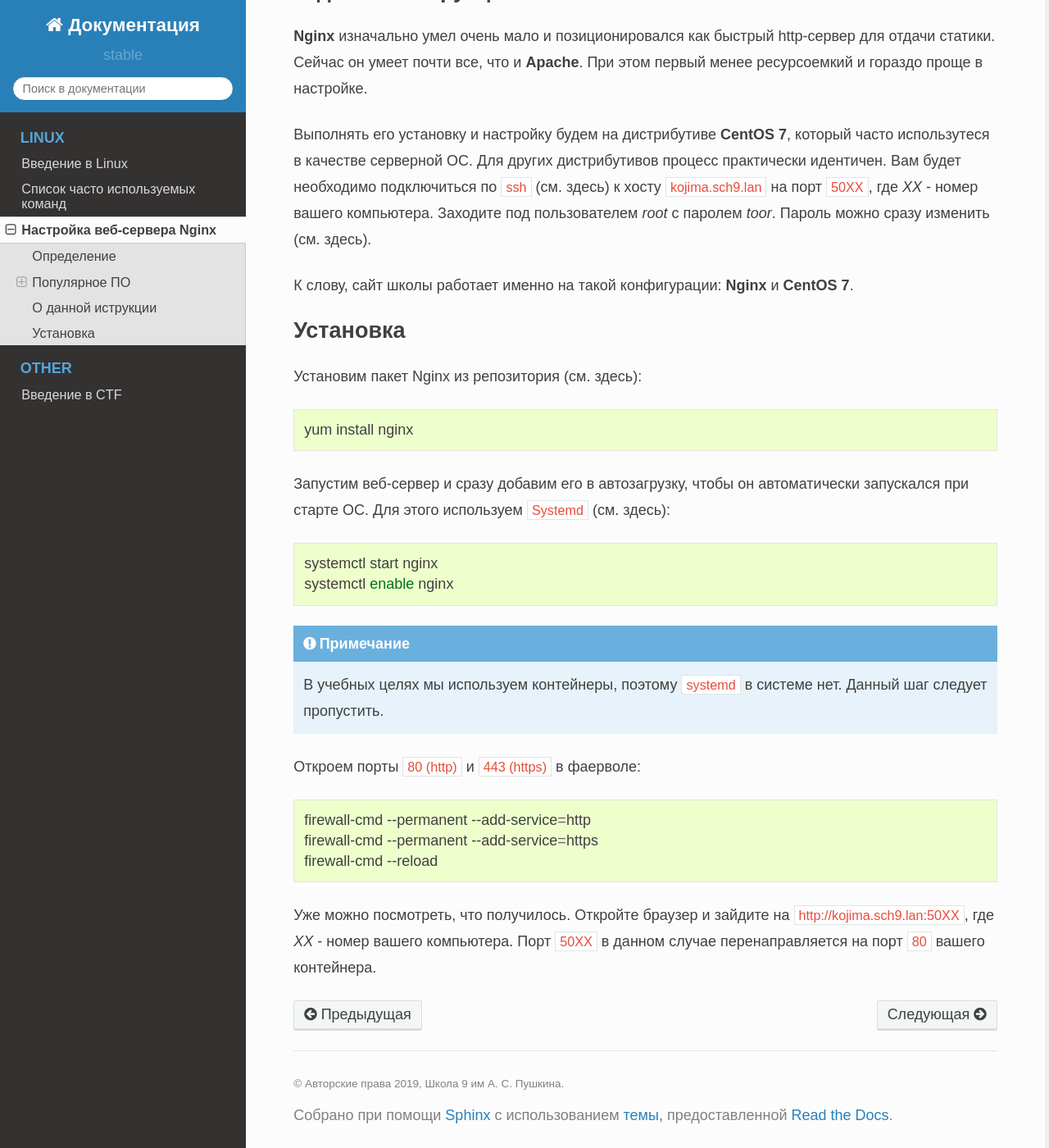
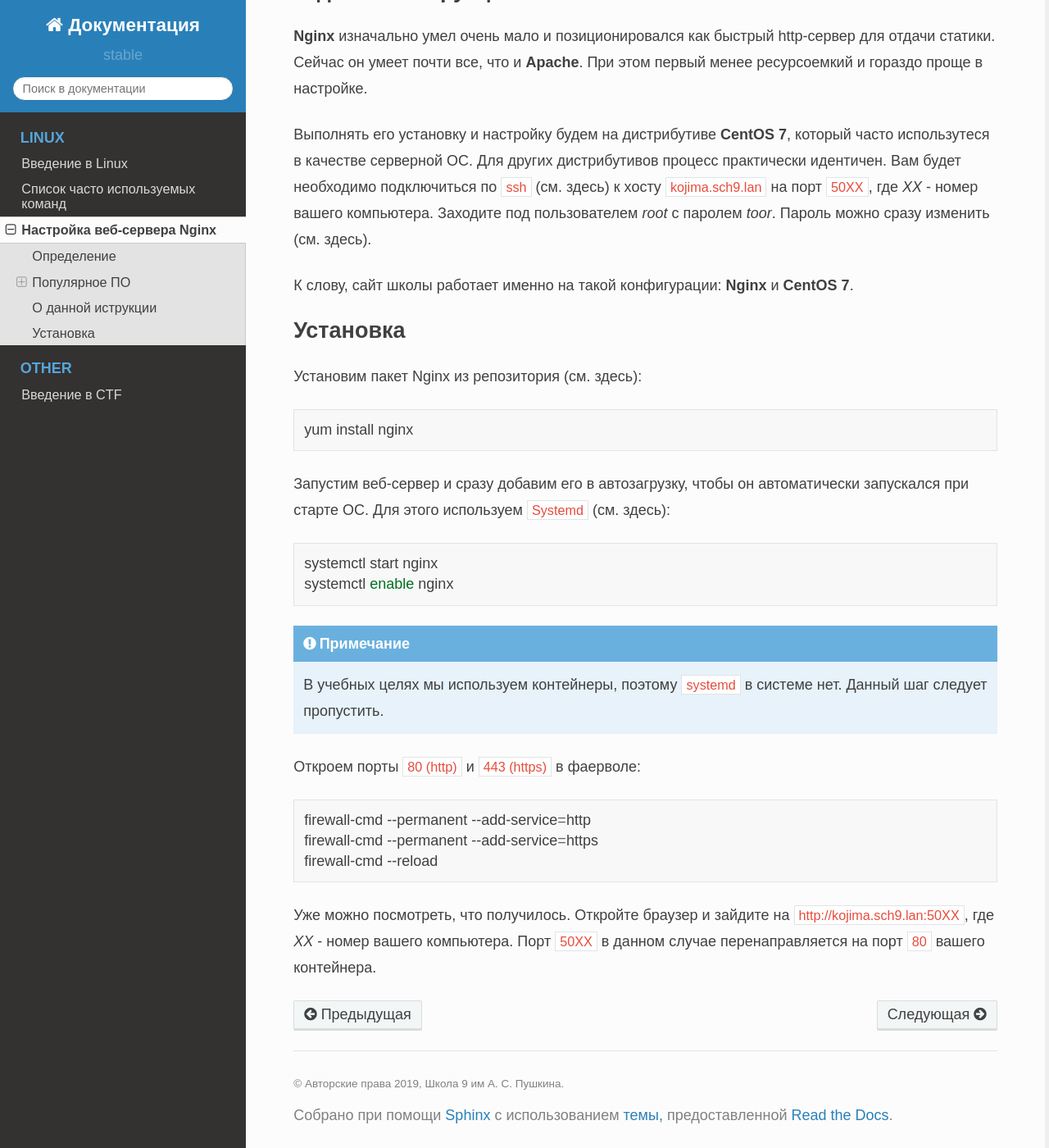
Before and after one commit to Vladius25/docs, a Sphinx documentation site: the page built from source/nginx.rst, in a window 1280 px wide and 1400 px high, scrolled down 1994 px. Shown: the whole window at 82% size. Built offline with Sphinx 7.4.7 and the Read the Docs theme 2.0.0, drawn with Linux system fonts in a browser that asks for light colours.

Commit message:
Styles updates

```diff
--- a/source/_static/css/custom.css
+++ b/source/_static/css/custom.css
@@ -15,6 +15,9 @@
 }
 footer div[role=contentinfo] {
     font-size: 75% !important;
+}
+table {
+	margin: inherit !important;
 }
 .wy-side-nav-search a {
     font-size: 125% !important;
@@ -50,3 +53,17 @@
 #comlist li {
     font-size: inherit !important;
 }
+/* CSS for sphinx-prompt */
+
+div.highlight {
+  border: 1px solid #e1e4e5;
+  background-color: rgb(248, 248, 248) !important;
+  overflow-x: auto;
+  margin: 1px 0 24px 0;
+  padding: 12px 12px;
+}
+
+/* Tweak css for sphinx_prompt #5281 */
+div.highlight span[class^="prompt"] {
+  line-height: 1.4;
+}
--- a/source/conf.py
+++ b/source/conf.py
@@ -114,6 +114,8 @@
 # relative to this directory. They are copied after the builtin static files,
 # so a file named "default.css" will overwrite the builtin "default.css".
 html_static_path = ['_static']
+
+# Include .css
 def setup(app):
     app.add_stylesheet('css/custom.css')
 
```
